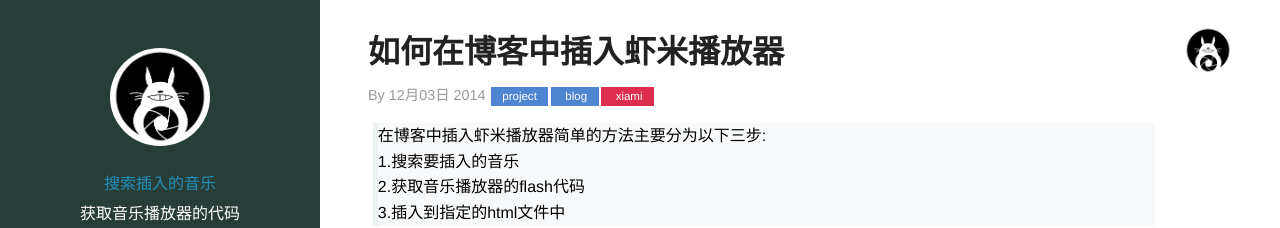
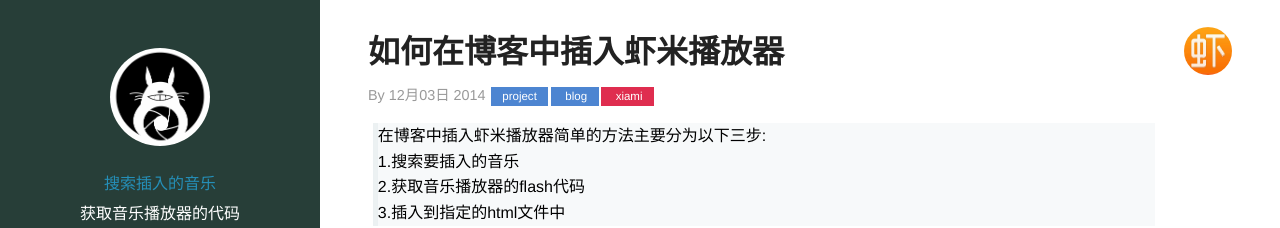
Before and after one commit to hexo2hexo/xwzpp.github.io, a Jekyll site: the page built from _posts/2014-12-03-insert-xiami-to-blog.md, in a window 1280 px wide. Shown: the top 228 px of the page. Built offline with Jekyll 4.4.1, drawn with Linux system fonts in a browser that asks for light colours; Markdown is read by kramdown in place of the engine named in the settings; comment, search, counter and statistics services are not loaded.

Commit message:
2014-12-03

```diff
--- a/_posts/2014-12-03-insert-xiami-to-blog.md
+++ b/_posts/2014-12-03-insert-xiami-to-blog.md
@@ -3,7 +3,7 @@
 title:	如何在博客中插入虾米播放器
 description: "在博客中插入虾米播放器"
 category: project
-avatarimg: "/img/touxiang.jpg"
+avatarimg: "/img/insert-xiami-to-blog/touxiang.jpg"
 tags : [blog,xiami]
 duoshuo: true
 ---
```
Also changed, not shown: _posts/2014-12-04-mark-down.md (+1 -1 lines), img/insert-xiami-to-blog/touxiang.jpg (added), img/mark-down/touxiang.jpg (added).
